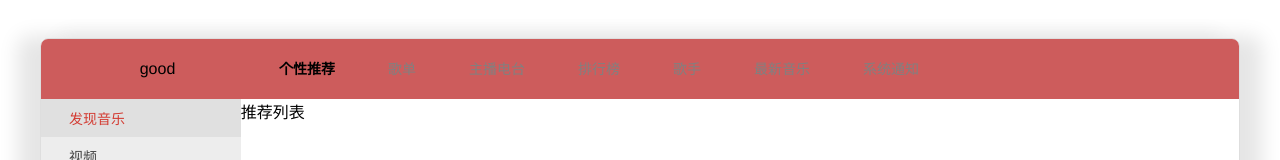
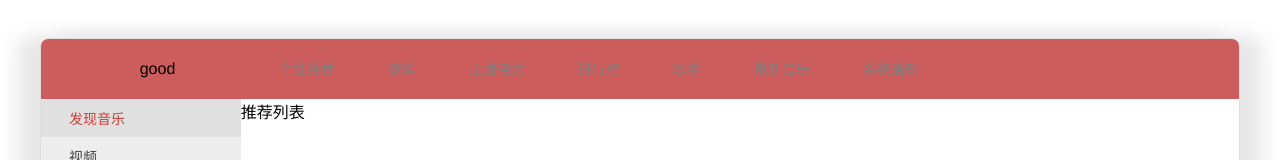
Before and after one commit to HiMsszhang/vue3-zhou, a Vue app: page / in a window 1280 px wide. Shown: the top 160 px of the page. Built offline with nearby package versions, Linux system fonts and the light colour scheme.

Commit message:
更改v-show

```diff
--- a/src/views/home/components/header/index.vue
+++ b/src/views/home/components/header/index.vue
@@ -5,8 +5,8 @@
         <div>good</div>
       </el-col>
       <el-col :span="16">
-        <div>
-        <header-navs v-if='showNavs'/>
+        <div v-show='showNavs'>
+        <header-navs />
         </div>
         <!--        <div class="tab-nav">-->
         <!--          -->
```
